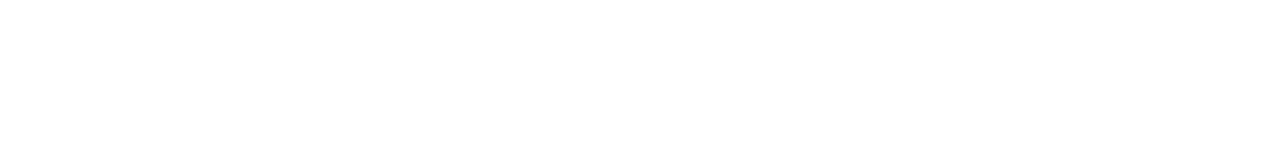
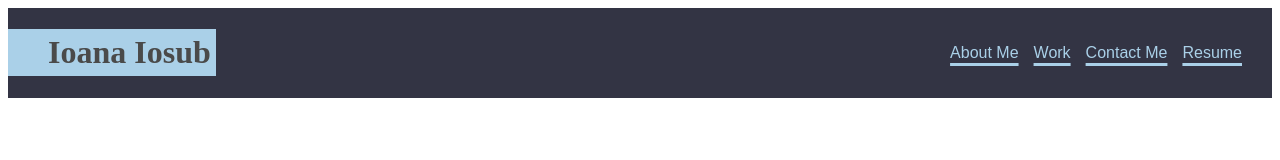
Before and after one commit to IIosub/ioana-iosub-portfolio, a plain HTML site: page index.html in a window 1280 px wide. Drawn offline with Linux system fonts and the light colour scheme.

Commit message:
applyed css to the nav bar and the h1

```diff
--- a/assets/css/style.css
+++ b/assets/css/style.css
@@ -1,23 +1,42 @@
+:root{
+  --blue:rgb(170, 208, 232);
+}
+
 * {
   box-sizing: border-box;
 }
 
-body {
-  margin: 0;
-  padding: 0;
-  font-family: 'Trebuchet MS', 'Lucida Sans Unicode', 'Lucida Grande', 'Lucida Sans', Arial, sans-serif;
-  line-height: 1.5;
+header{
+  background-color: rgb(51, 52, 68);
+  display: flex;
+  justify-content: space-between;
+  align-items: center;
 }
 
-h1,
-h2,
-h3,
-h4,
-h5,
-h6 {
-  margin: 0;
+ul{
+  margin-right: 30px;
+  display: flex;
+  align-content: center;
+  gap: 15px;
+  list-style-type: none;
 }
 
-p {
-  margin: 0;
+li a{
+font-family: 'Hind Siliguri', sans-serif;
+  color: var(--blue);
+  text-underline-offset: 5px;
+  text-decoration-thickness: 3px;
+
+
 }
+
+li a:hover{
+  text-decoration: none;
+  color: white;
+}
+
+h1{
+  padding:5px 5px 5px 40px;
+  color: rgb(74, 74, 74);
+  background-color: var(--blue);;
+}
--- a/index.html
+++ b/index.html
@@ -0,0 +1,33 @@
+<!DOCTYPE html>
+<html lang="en">
+
+<head>
+  <meta charset="UTF-8">
+  <meta name="viewport" content="width=device-width, initial-scale=1.0">
+  <link rel="stylesheet" href="/assets/css/style.css">
+  <link rel="preconnect" href="https://fonts.googleapis.com">
+  <link rel="preconnect" href="https://fonts.gstatic.com" crossorigin>
+  <link
+    href="https://fonts.googleapis.com/css2?family=Montserrat:wght@300&family=Paytone+One&family=Playfair+Display:wght@700&family=Poppins:wght@300&display=swap"
+    rel="stylesheet">
+  <title>Ioana Iosub - Portfolio</title>
+</head>
+
+<body>
+  <header>
+    <div class="wraper">
+      <h1>Ioana Iosub</h1>
+    </div>
+    <nav>
+
+      <ul>
+        <li><a href="">About Me</a></li>
+        <li><a href="">Work</a></li>
+        <li><a href="">Contact Me</a></li>
+        <li><a href="">Resume</a></li>
+      </ul>
+    </nav>
+  </header>
+</body>
+
+</html>
```
Also changed, not shown: assets/images/clock.png (added), assets/images/ioana.jpg (added), assets/images/weatherApp.png (added), 1 other file.
